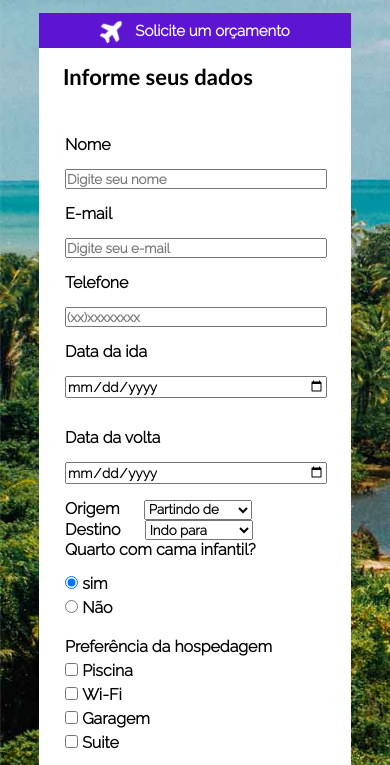
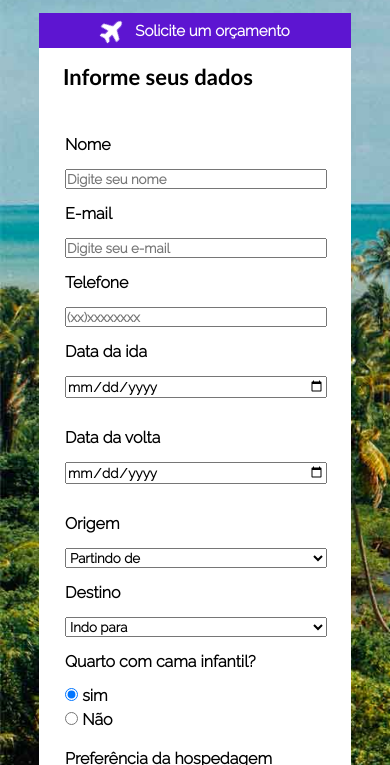
Before and after one commit to DanielAlmadaDev/agencia-de-viagem, a plain HTML site: page index.html in a window 390 px wide. Shown: the part 67-832 px from the top of the page. Drawn offline with Linux system fonts and the light colour scheme.

Commit message:
Update style.css

```diff
--- a/style.css
+++ b/style.css
@@ -91,6 +91,16 @@ form {
 label, .radios {
     margin: 15px 20px 15px 0;
     font-size: 16px;
+}
+.local {
+    display: flex;
+    justify-content: space-between;
+    margin-bottom: 15px;
+}
+.origem, .destino {
+    width: calc(90%/2);
+    display: flex;
+    flex-direction: column;
 }
 .preferancia-hospedagem {
     display: flex;
@@ -268,6 +278,13 @@ footer img {
     .radio-nao {
         margin: 5px 0;
     }
+    .local {
+        width: 100%;
+        display: block;
+    }
+    .origem, .destino {
+        width: 100%;
+    }
     .preferancia-hospedagem {
         display: block;
     }
```
